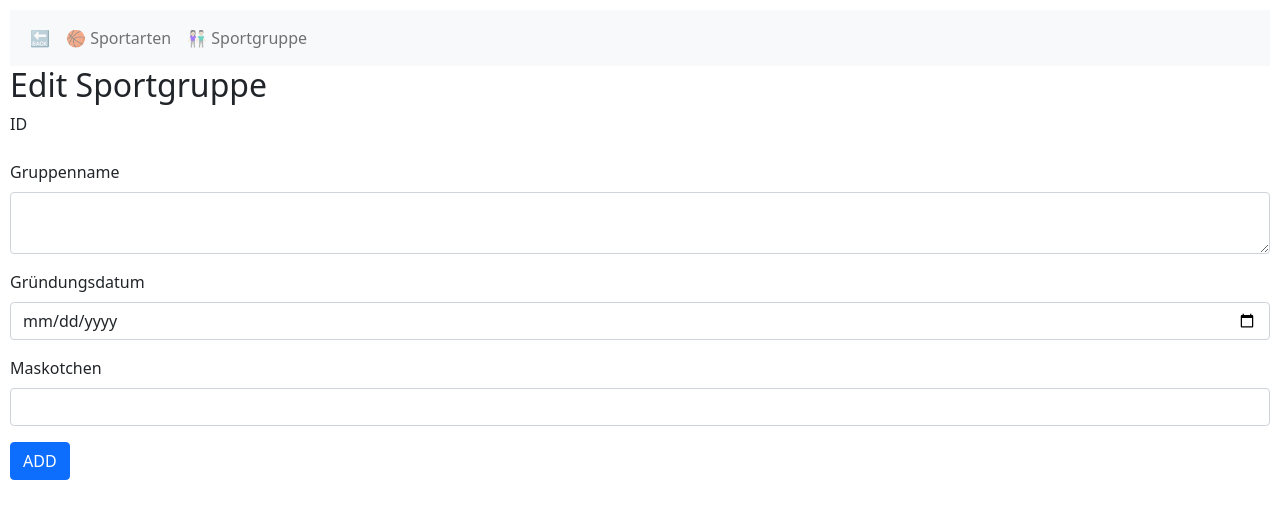
After one commit to kxthii/Infi_Projekt, a Flask app: page /sportgruppe/add in a window 1280 px wide. The commit adds this page. Shown: the top 519 px of the page. Run offline with Flask 2, Linux system fonts and the light colour scheme; some libraries are stand-ins or nearby versions.

Commit message:
+ sportgruppe

```diff
--- a/app.py
+++ b/app.py
@@ -2,6 +2,8 @@ from flask import Flask
 from model.models import db
 from controllers.index import index_blueprint
 from controllers.sportart import sportart_blueprint
+from controllers.sportgruppe import sportgruppe_blueprint
+
 from flask_wtf.csrf import CSRFProtect
 
 app = Flask(__name__)
@@ -18,5 +20,6 @@ db.init_app(app)
 #hier blueprint registrieren
 app.register_blueprint(index_blueprint)
 app.register_blueprint(sportart_blueprint)
+app.register_blueprint(sportgruppe_blueprint)
 
 app.run(debug=True)
--- a/controllers/sportart.py
+++ b/controllers/sportart.py
@@ -5,7 +5,7 @@ import sqlalchemy
 from model.models import Sportart, db
 from forms.SportartDeleteForm import SportartDeleteForm
 from forms.SportartForm import SportartForm
-
+from random import randint, random
 
 sportart_blueprint = Blueprint('sportart_blueprint', __name__)
 
@@ -26,7 +26,7 @@ def sportart_add():
         if add_sportart_form.validate_on_submit():
             new_sportart = Sportart()
 
-            new_sportart.Sportart_ID = add_sportart_form.Sportart_ID.data
+            #new_sportart.Sportart_ID = add_sportart_form.Sportart.data
             new_sportart.Sportart = add_sportart_form.Sportart.data
 
             db.session.add(new_sportart)
--- /dev/null
+++ b/controllers/sportgruppe.py
@@ -0,0 +1,90 @@
+from flask import Flask, redirect, request, flash
+from flask.templating import render_template
+from flask import Blueprint
+import sqlalchemy
+from model.models import Sportgruppe, db
+from forms.SportgruppeDeleteForm import SportgruppeDeleteForm
+from forms.SportgruppeForm import SportgruppeForm
+from random import randint, random
+
+sportgruppe_blueprint = Blueprint('sportgruppe_blueprint', __name__)
+
+@sportgruppe_blueprint.route("/sportgruppe")
+def sportgruppe():
+    session : sqlalchemy.orm.scoping.scoped_session = db.session
+    sportgruppe = session.query(Sportgruppe).order_by(Sportgruppe.Sportgruppen_ID).all()
+    return render_template("sportgruppe/sportgruppe.html", sportgruppe = sportgruppe)
+
+
+@sportgruppe_blueprint.route("/sportgruppe/add", methods=["GET","POST"])
+def sportgruppe_add():
+    session : sqlalchemy.orm.scoping.scoped_session = db.session
+
+    add_sportgruppe_form = SportgruppeForm()
+    if request.method == 'POST':
+
+        if add_sportgruppe_form.validate_on_submit():
+            new_sportgruppe = Sportgruppe()
+
+
+            new_sportgruppe.Gruppenname = add_sportgruppe_form.Gruppenname.data
+            new_sportgruppe.Gruendungsdatum = add_sportgruppe_form.Gruendungsdatum.data
+            new_sportgruppe.Maskotchen = add_sportgruppe_form.Maskotchen.data
+
+
+            db.session.add(new_sportgruppe)
+            db.session.commit()
+
+            return redirect("/sportgruppe")
+        else:
+            raise "Fatal Error"
+    else:
+        return render_template("sportgruppe/sportgruppe_add.html", form=add_sportgruppe_form)
+
+
+
+@sportgruppe_blueprint.route("/sportgruppe/edit", methods=["GET","POST"])
+def sportgruppe_edit():
+    session : sqlalchemy.orm.scoping.scoped_session = db.session
+
+    edit_sportgruppe_form = SportgruppeForm()
+    Sportgruppen_ID = request.args["Sportgruppen_ID"]
+    sportgruppe_to_edit = session.query(Sportgruppe).filter(Sportgruppe.Sportgruppen_ID == Sportgruppen_ID).first()
+
+    if request.method == "POST":
+        if edit_sportgruppe_form.validate_on_submit():
+            Sportgruppen_ID = edit_sportgruppe_form.Sportgruppen_ID.data
+            sportgruppe_to_edit = db.session.query(Sportgruppe).filter(Sportgruppe.Sportgruppen_ID == Sportgruppen_ID).first()
+
+            sportgruppe_to_edit.Gruppenname = edit_sportgruppe_form.Gruppenname.data
+            sportgruppe_to_edit.Gruendungsdatum = edit_sportgruppe_form.Gruendungsdatum.data
+            sportgruppe_to_edit.Maskotchen = edit_sportgruppe_form.Maskotchen.data
+
+
+            db.session.commit()
+        return redirect("/sportgruppe")
+    else:
+        edit_sportgruppe_form.Sportgruppen_ID.data = sportgruppe_to_edit.Sportgruppen_ID
+        edit_sportgruppe_form.Gruppenname.data = sportgruppe_to_edit.Gruppenname
+        edit_sportgruppe_form.Gruendungsdatum.data = sportgruppe_to_edit.Gruendungsdatum
+        edit_sportgruppe_form.Maskotchen.data = sportgruppe_to_edit.Maskotchen
+
+        return render_template("sportgruppe/sportgruppe_edit.html",form = edit_sportgruppe_form)
+
+@sportgruppe_blueprint.route("/sportgruppe/delete", methods=["post"])
+def deleteSportgruppe():
+    delete_item_form_obj = SportgruppeDeleteForm()
+    if delete_item_form_obj.validate_on_submit():
+        #print("7")
+
+        sportgruppe_code_to_delete = delete_item_form_obj.Sportgruppen_ID.data
+        sportgruppe_to_delete = db.session.query(Sportgruppe).filter(Sportgruppe.Sportgruppen_ID == sportgruppe_code_to_delete)
+        sportgruppe_to_delete.delete()
+
+        db.session.commit()
+    else:
+        print("Fatal Error")
+
+    flash(f"sportgruppe with id {sportgruppe_code_to_delete} has been deleted")
+
+    return redirect("/sportgruppe")
--- /dev/null
+++ b/forms/SportgruppeForm.py
@@ -0,0 +1,12 @@
+from tkinter import HIDDEN
+from flask_wtf import FlaskForm
+from wtforms.fields.datetime import DateField
+from wtforms.fields.simple import BooleanField, StringField, TextAreaField, HiddenField
+from wtforms.fields import DecimalField, SelectField
+from wtforms import validators
+
+class SportgruppeForm(FlaskForm):
+    Sportgruppen_ID = HiddenField("Sportgruppen_ID")
+    Gruppenname = TextAreaField("Gruppenname",[validators.InputRequired()])
+    Gruendungsdatum = DateField("Gruendungsdatum", [validators.InputRequired()])
+    Maskotchen = StringField("Maskotchen", [validators.InputRequired()])
--- a/model/models.py
+++ b/model/models.py
@@ -19,7 +19,7 @@ class Sportgruppe(db.Model):
 
     Sportgruppen_ID = db.Column(db.Integer, primary_key=True, unique=True)
     Gruppenname = db.Column(db.String(64))
-    Gründungsdatum = db.Column(db.Date)
+    Gruendungsdatum = db.Column(db.Date)
     Maskotchen = db.Column(db.String(64))
     Sportart_ID = db.Column(db.ForeignKey('sportart.Sportart_ID'), index=True)
 
--- a/static/classicmodels.js
+++ b/static/classicmodels.js
@@ -1,4 +1,13 @@
 function deleteSportart(element) {
+
+    if(window.confirm("Wollen Sie das Item wirklich löschen"))
+    {
+        element.parentElement.submit();
+    }
+
+}
+
+function deleteSportgruppe(element) {
 
     if(window.confirm("Wollen Sie das Item wirklich löschen"))
     {
--- a/templates/base.html
+++ b/templates/base.html
@@ -46,6 +46,11 @@
             <a class="nav-link" href="/sportart"> 🏀 Sportarten</a>
           </li>
 
+          <li class="nav-item">
+            <a class="nav-link" href="/sportgruppe"> 👫🏻 Sportgruppe</a>
+          </li>
+
+
         </div>
       </div>
     </div>
--- a/templates/sportart/sportart_add.html
+++ b/templates/sportart/sportart_add.html
@@ -11,7 +11,7 @@
 
     <div class="mb-3">
        <label for="Sportart_ID" class="form-label">ID</label>
-        {{form.Sportart_ID(class_="form-control")}}
+        {{form.Sportart_ID(class_="form-control",readonly=True)}}
     </div>
 
     <div class="mb-3">
--- /dev/null
+++ b/templates/sportgruppe/sportgruppe_add.html
@@ -0,0 +1,37 @@
+{%extends 'base.html'%}
+
+{%block body%}
+
+<h2>Edit Sportgruppe</h2>
+
+<form method="post">
+    {{form.csrf_token}}
+
+    <!-- {{ form.errors }} -->
+
+    <div class="mb-3">
+        <label for="Sportgruppen_ID" class="form-label">ID</label>
+        {{form.Sportgruppen_ID(class_="form-control",readonly=True)}}
+    </div>
+
+    <div class="mb-3">
+        <label for="Gruppenname" class="form-label">Gruppenname</label>
+        {{form.Gruppenname(class_="form-control")}}
+    </div>
+
+    <div class="mb-3">
+        <label for="Gruendungsdatum" class="form-label">Gründungsdatum</label>
+        {{form.Gruendungsdatum(class_="form-control")}}
+    </div>
+
+    <div class="mb-3">
+        <label for="Maskotchen" class="form-label">Maskotchen</label>
+        {{form.Maskotchen(class_="form-control")}}
+    </div>
+
+
+
+    <button type="submit" class="btn btn-primary">ADD</button>
+</form>
+
+{%endblock%}
```
Also changed, not shown: forms/SportartForm.py (+4 -3 lines), forms/SportgruppeDeleteForm.py (added, +8 -0 lines), templates/sportgruppe/sportgruppe.html (added, +57 -0 lines), templates/sportgruppe/sportgruppe_edit.html (added, +37 -0 lines).
